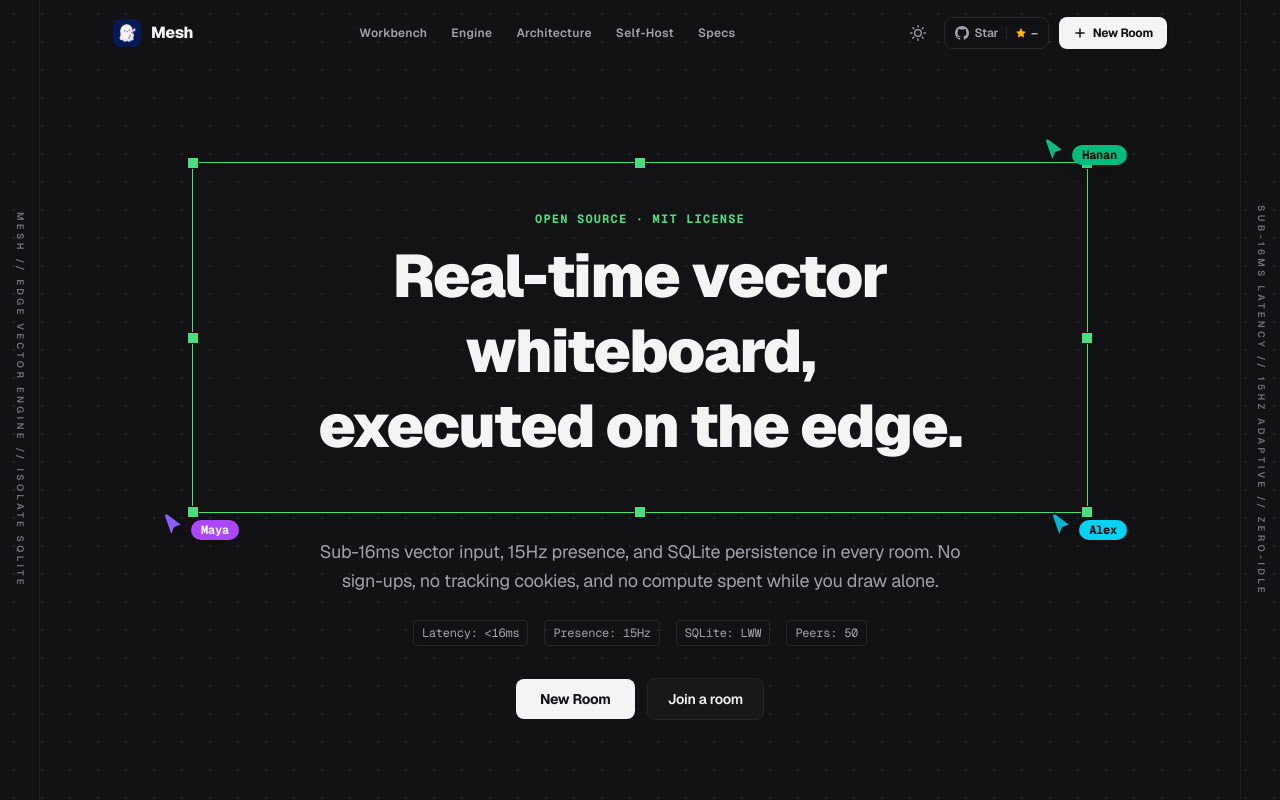
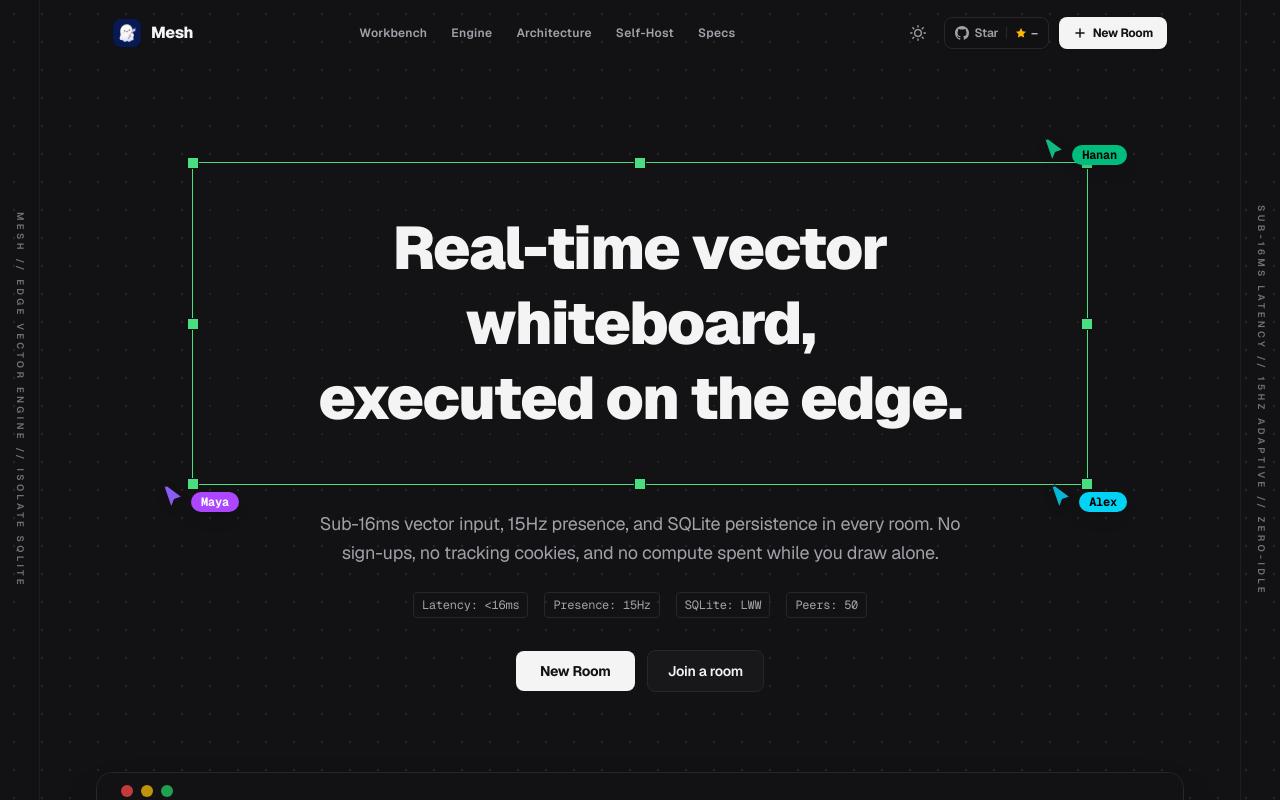
Before and after one commit to VUXXE/mesh-landing, a SvelteKit app: page / in a window 1280 px wide. Built offline with nearby package versions, Linux system fonts and the light colour scheme; no server answers.

Commit message:
style: remove license tag from hero section

```diff
--- a/src/routes/+page.svelte
+++ b/src/routes/+page.svelte
@@ -324,12 +324,8 @@
 						Alex
 					</span>
 				</div>
-
-				<p class="font-mono text-xs font-bold tracking-widest text-(--accent-lime) uppercase">
-					Open source · MIT license
-				</p>
 				<h1
-					class="mt-3 text-3xl font-black tracking-tight text-(--ink-1) sm:text-5xl sm:leading-tight lg:text-6xl"
+					class="text-3xl font-black tracking-tight text-(--ink-1) sm:text-5xl sm:leading-tight lg:text-6xl"
 				>
 					Real-time vector whiteboard,<br />
 					executed on the edge.
```
